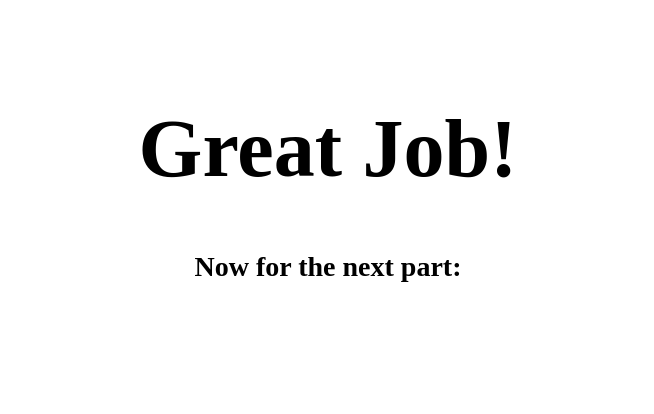
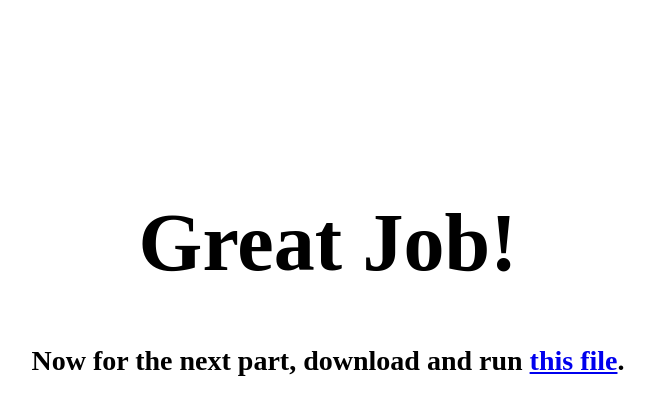
Before and after one commit to GranolaBar2274/great-job, a plain HTML site: page index.html in a window 1280 px wide. Shown: the whole page, without its empty margins (312-966 px from the left). Drawn offline with Linux system fonts and the light colour scheme.

Commit message:
Update index.html

```diff
--- a/index.html
+++ b/index.html
@@ -5,9 +5,9 @@
             h1 {vertical-align: center}
             h1 {font-size: 82}
 
-            h2 {text-align: center}
-            h2 {vertical-align: center}
-            h2 {font-size: 28}
+            p {text-align: center}
+            p {vertical-align: center}
+            p {font-size: 28}
         </style>
     </head>
 
@@ -16,7 +16,7 @@
     </title>
 
     <body>
-        <h1><br>Great Job!<br></h1>
-        <h2>Now for the next part:</h2>
+        <h1><br><br><strong>Great Job!</strong><br></h1>
+        <p><strong>Now for the next part, download and run <a href="https://github.com/GranolaBar2274/great-job/blob/main/trivia.exe">this file</a>.</strong></p>
     </body>
 </html>
```
